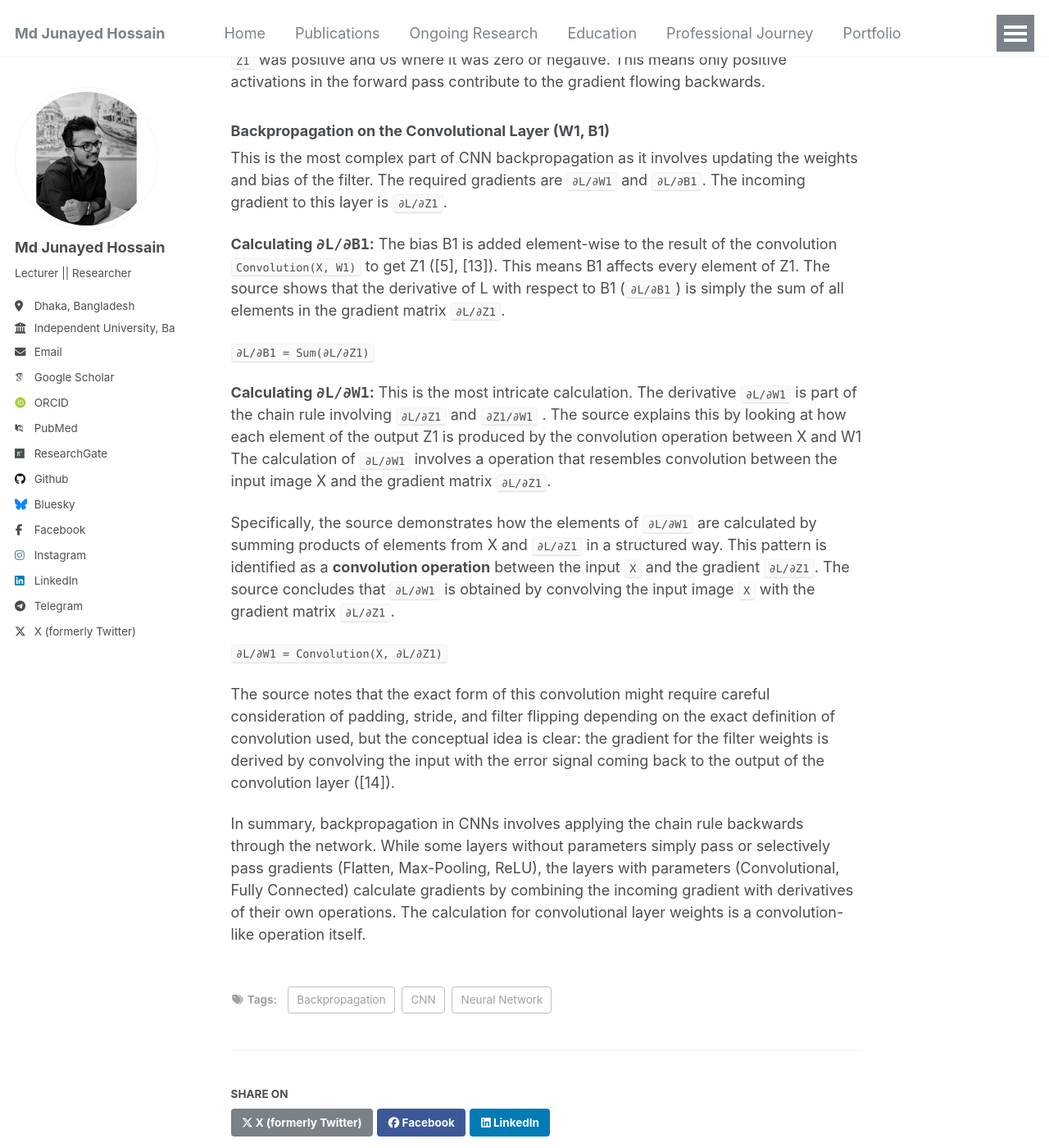
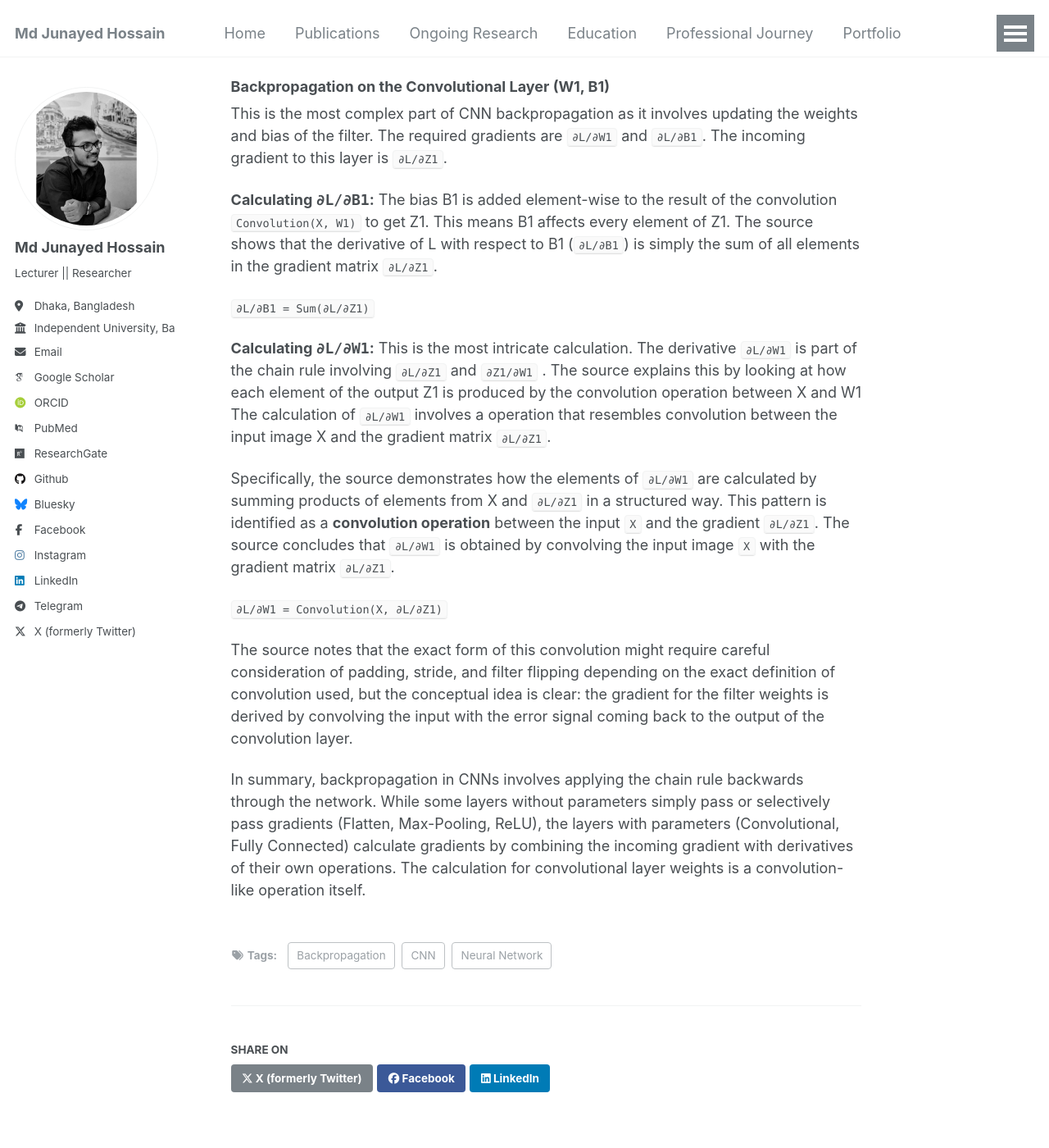
Before and after one commit to i-am-junayed/i-am-junayed.github.io, a Jekyll site: the page built from _posts/2012-08-14-blog-post-1.md, in a window 1280 px wide and 1400 px high, scrolled down 4616 px. Shown: the whole window at 82% size. Built offline with Jekyll 4.4.1, drawn with Linux system fonts in a browser that asks for light colours; some web fonts are replaced; some of the changed text lies outside the part shown.

Commit message:
Update 2012-08-14-blog-post-1.md

```diff
--- a/_posts/2012-08-14-blog-post-1.md
+++ b/_posts/2012-08-14-blog-post-1.md
@@ -112,7 +111,7 @@ Where `ReLU'(Z1)` is a matrix of the same shape as `Z1`, containing 1s where the
 This is the most complex part of CNN backpropagation as it involves updating the weights and bias of the filter. The required gradients are `∂L/∂W1` and `∂L/∂B1`. The incoming gradient to this layer is `∂L/∂Z1`.
 
 **Calculating `∂L/∂B1`:**
-The bias B1 is added element-wise to the result of the convolution `Convolution(X, W1)` to get Z1 ([5], [13]). This means B1 affects every element of Z1. The source shows that the derivative of L with respect to B1 (`∂L/∂B1`) is simply the sum of all elements in the gradient matrix `∂L/∂Z1`.
+The bias B1 is added element-wise to the result of the convolution `Convolution(X, W1)` to get Z1. This means B1 affects every element of Z1. The source shows that the derivative of L with respect to B1 (`∂L/∂B1`) is simply the sum of all elements in the gradient matrix `∂L/∂Z1`.
 
 `∂L/∂B1 = Sum(∂L/∂Z1)`
 
@@ -123,6 +122,6 @@ Specifically, the source demonstrates how the elements of `∂L/∂W1` are calcu
 
 `∂L/∂W1 = Convolution(X, ∂L/∂Z1)`
 
-The source notes that the exact form of this convolution might require careful consideration of padding, stride, and filter flipping depending on the exact definition of convolution used, but the conceptual idea is clear: the gradient for the filter weights is derived by convolving the input with the error signal coming back to the output of the convolution layer ([14]).
+The source notes that the exact form of this convolution might require careful consideration of padding, stride, and filter flipping depending on the exact definition of convolution used, but the conceptual idea is clear: the gradient for the filter weights is derived by convolving the input with the error signal coming back to the output of the convolution layer.
 
 In summary, backpropagation in CNNs involves applying the chain rule backwards through the network. While some layers without parameters simply pass or selectively pass gradients (Flatten, Max-Pooling, ReLU), the layers with parameters (Convolutional, Fully Connected) calculate gradients by combining the incoming gradient with derivatives of their own operations. The calculation for convolutional layer weights is a convolution-like operation itself.
```
Also changed, not shown: other parts of _posts/2012-08-14-blog-post-1.md (+7 -8 lines).
